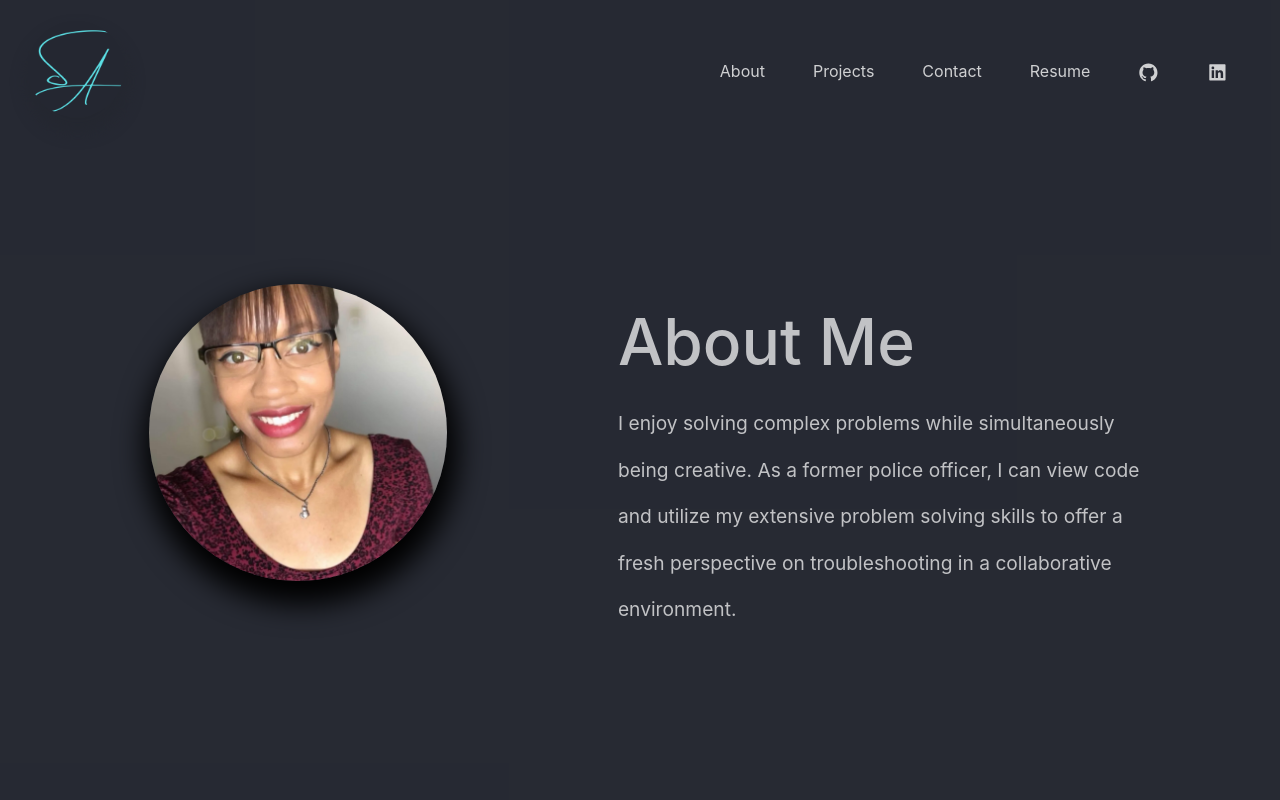
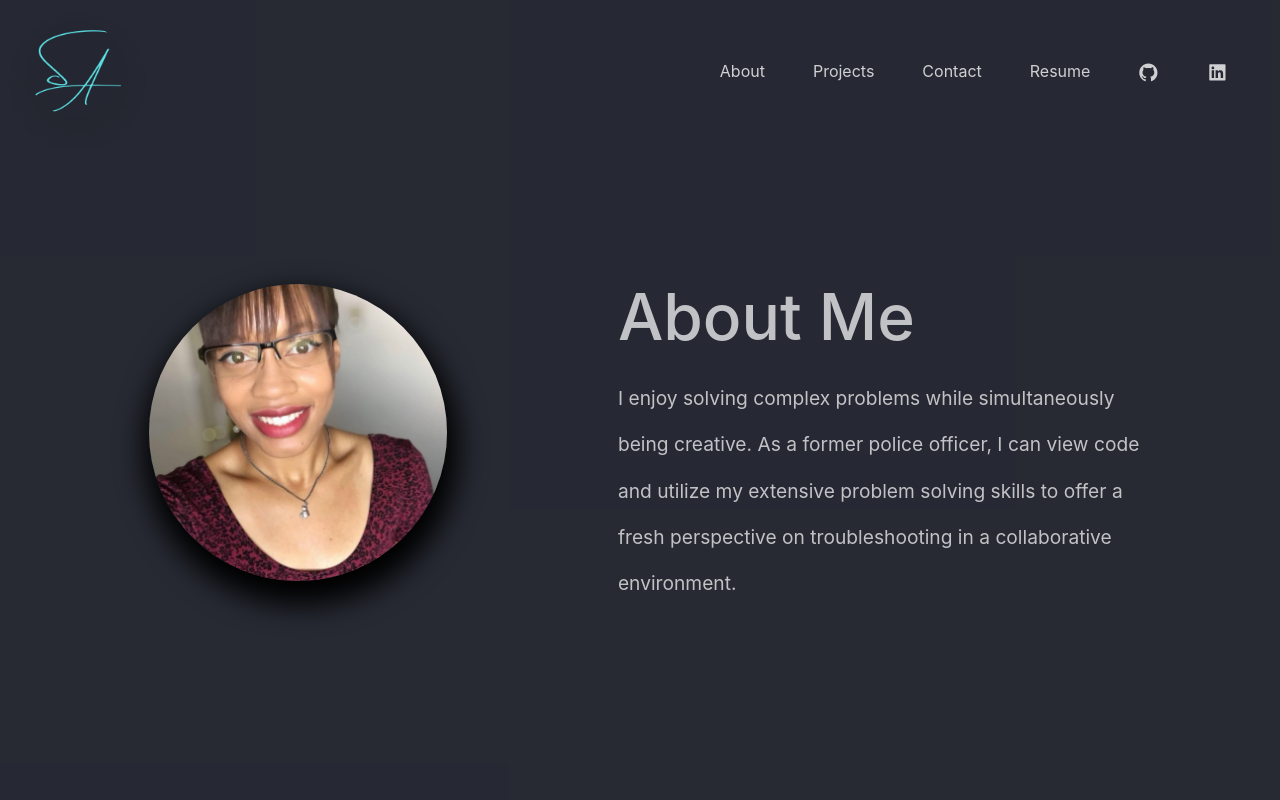
Before and after one commit to s-angelle/portfolio-site, a React (Create React App) app: page /about in a window 1280 px wide. Shown: the top 800 px of the page. Built offline with nearby package versions, Linux system fonts and the light colour scheme.

Commit message:
updated pages folder

```diff
--- a/src/pages/About/About.css
+++ b/src/pages/About/About.css
@@ -16,7 +16,7 @@
 }
 
 #about-article {
-margin-top: 13%;
+margin-top: 11%;
 margin-right:10%;
 margin-left:25%;
 font-size:1.2rem;
```
